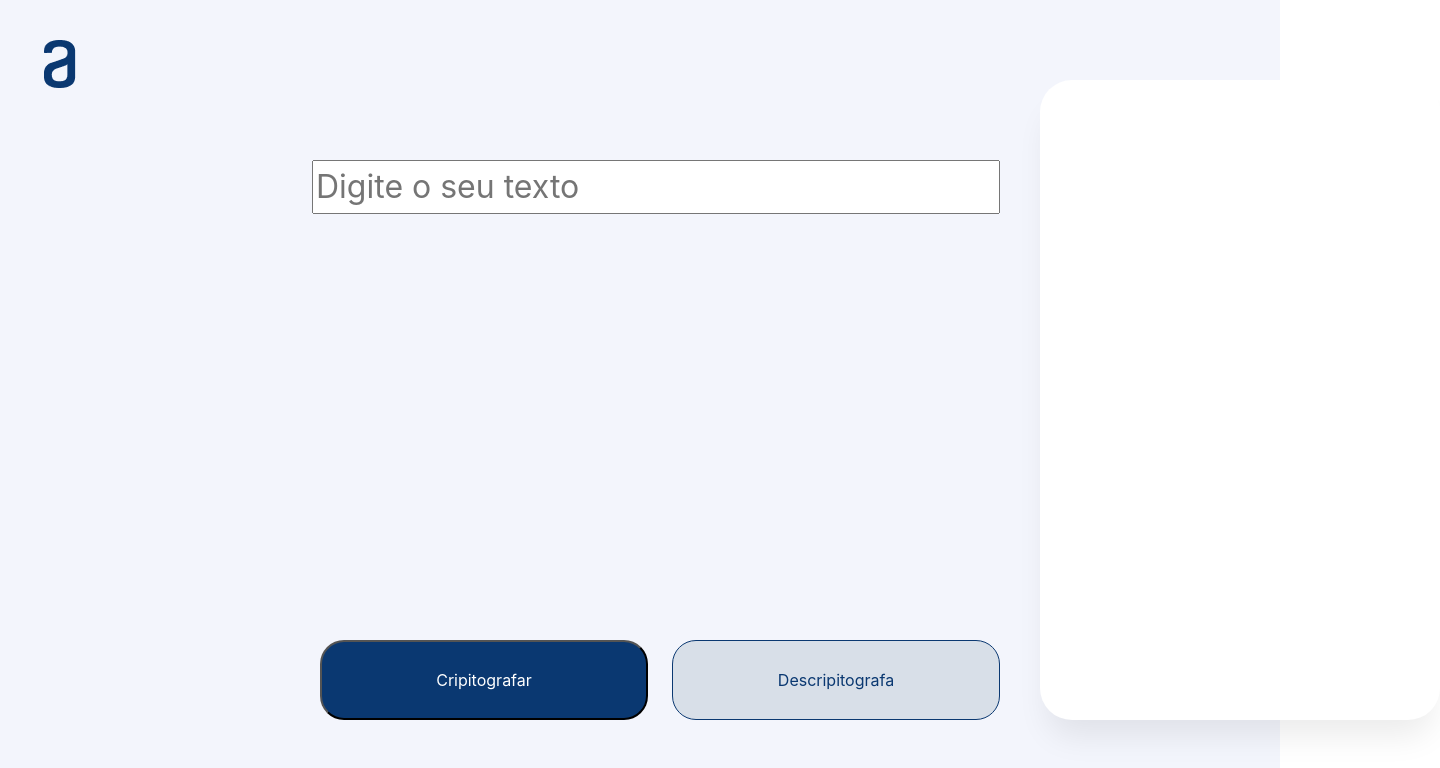
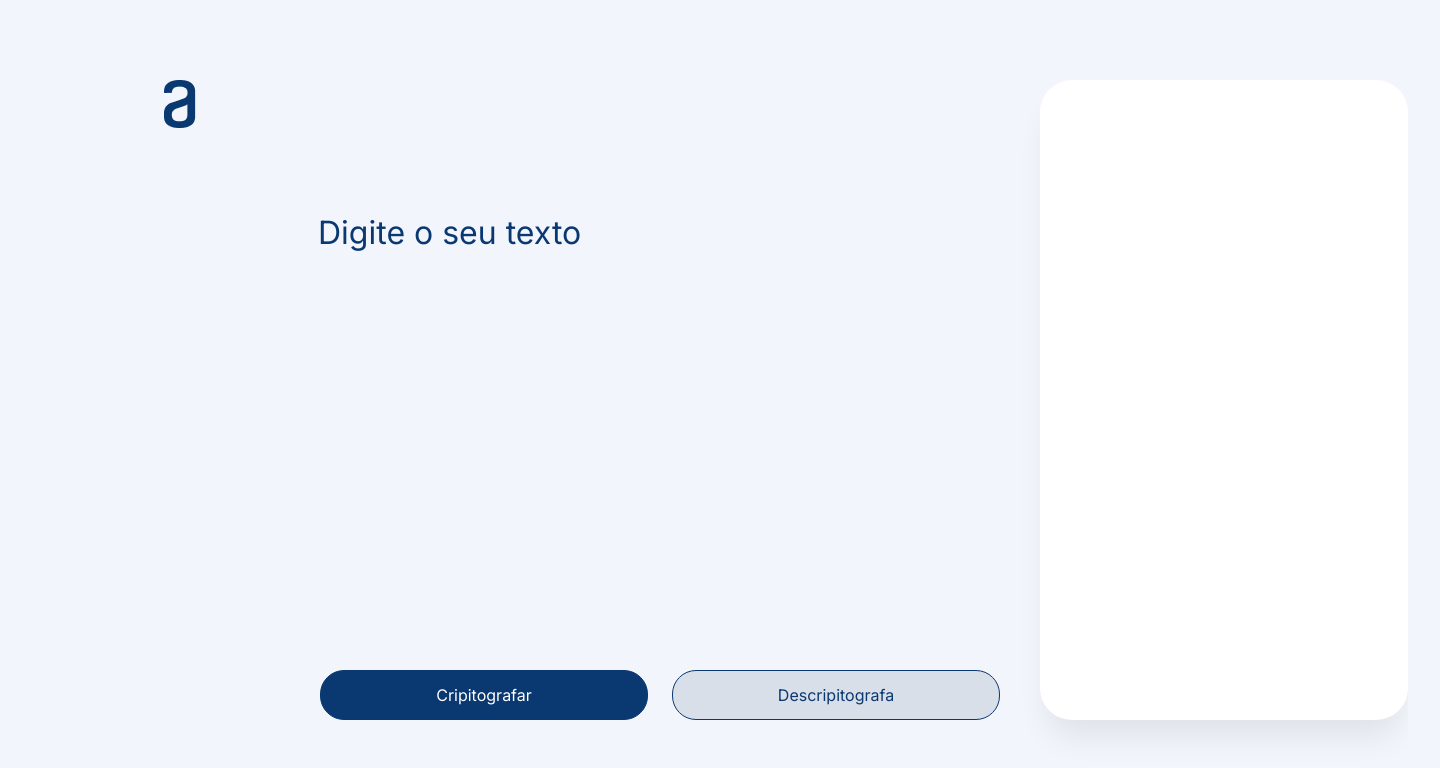
Before and after one commit to Felipewiiu/DesafioOnoe_criptografia, a plain HTML site: page index.html in a window 1280 px wide. Shown: the whole page, 1440 px wide, since content can reach past the window. Drawn offline with Linux system fonts and the light colour scheme.

Commit message:
Criando a parte principal do layout

```diff
--- a/index.html
+++ b/index.html
@@ -10,9 +10,10 @@
 </head>
 
 <body>
-    <img src="./img/logoAlura.png" alt="Logo da alura" class="img">
     <div class="container">
         <section class="container__section">
+            <img src="./img/logoAlura.png" alt="Logo da alura" class="img">
+           <div class="container__section--secundary">
             <div>
                 <input type="text" name="" id="" class="container__section--input" placeholder="Digite o seu texto">
             </div>
@@ -21,6 +22,7 @@
                 <button id="decryptBtn"><p>Descripitografa</p></button>
 
             </div>
+           </div>
         </section>
         <aside class="container__aside">
 
--- a/reset.css
+++ b/reset.css
@@ -49,3 +49,7 @@ table {
 	border-collapse: collapse;
 	border-spacing: 0;
 }
+
+::placeholder {
+    color:var(--Dark-blue-dark-blue-300);
+  }
--- a/style.css
+++ b/style.css
@@ -1,11 +1,18 @@
 @import "./reset.css";
+@import url('https://fonts.googleapis.com/css2?family=Inter:wght@400;700&family=Space+Grotesk:wght@400;700&display=swap');
 
 :root {
     --background: #F3F5FC;
     --White: #FFF;
+    --Dark-blue-dark-blue-300: #0A3871;
+    --Light-blue-light-blue-200: #EFF1FA;
+    --Dark-blue-dark-blue-400: #072B61;
 }
 
 body {
+    background-color: var(--background);
+    display: flex;
+    justify-content: center;
     margin: 0px;
 }
 
@@ -15,26 +22,36 @@ body {
     align-items: center;
     width: 100vw;
     height: 100vh;
+    max-width: 1500px;
     background-color: var(--background);
 
 }
 
 .img {
-    position: absolute;
-    top: 2.5rem;
+    position: relative;
+    top: 0rem;
+    left: -200px;
     width: 7.5rem;
     height: 3rem;
 }
 
 .container__section {
     display: flex;
-    align-items: end;
+    flex-direction: column;
     justify-content: space-between;
-    flex-direction: column;
     width: 42.5rem;
     height: 40rem;
     /* background-color: red; */
     margin-left: 20rem;
+}
+
+.container__section--secundary{
+    display: flex;
+    align-items: end;
+    height: 100%;
+    justify-content: space-between;
+    flex-direction: column;
+    /* background-color: aquamarine; */
 }
 
 .container__section--input {
@@ -46,7 +63,8 @@ body {
     font-style: normal;
     font-weight: 400;
     line-height: 150%;
-    /* 3rem */
+    border: none;
+    background-color:var(--background);
 
 }
 
@@ -54,7 +72,7 @@ body {
     display: flex;
     justify-content: space-between;
     width: 100%;
-    height: 5rem;
+
     /* background-color: aquamarine; */
 }
 
@@ -63,11 +81,19 @@ body {
     width: 20.5rem;
     padding: 1.5rem;
     align-items: flex-start;
-    gap: 0.5rem;
-    flex-shrink: 0;
+    height: 2rem;
     border-radius: 1.5rem;
     background: var(--Dark-blue-dark-blue-300, #0A3871);
+    border: 1px solid var(--Dark-blue-dark-blue-300, #0A3871);
     cursor: pointer;
+    transition: all 600ms;
+}
+
+#encryptBtn:hover{
+    background-color: var(--Dark-blue-dark-blue-400);
+}
+#encryptBtn:active{
+    transform: scale(1.1);
 }
 
 #encryptBtn p {
@@ -91,14 +117,22 @@ body {
     align-items: center;
     display: flex;
     width: 20.5rem;
+    height: 2rem;
     padding: 1.5rem;
     align-items: flex-start;
-    gap: 0.5rem;
-    flex-shrink: 0;
     border-radius: 1.5rem;
     border: 1px solid var(--Dark-blue-dark-blue-300, #0A3871);
     background: #D8DFE8;
     cursor: pointer;
+    transition: all 600ms;
+}
+
+#decryptBtn:hover{
+    background-color: var(--Light-blue-light-blue-200);
+}
+
+#decryptBtn:active{
+    transform: scale(1.1);
 }
 
 #decryptBtn p {
@@ -117,7 +151,7 @@ body {
 }
 
 .container__aside {
-    width: 25rem;
+    width: 23rem;
     height: 40rem;
     flex-shrink: 0;
     border-radius: 2rem;
```
